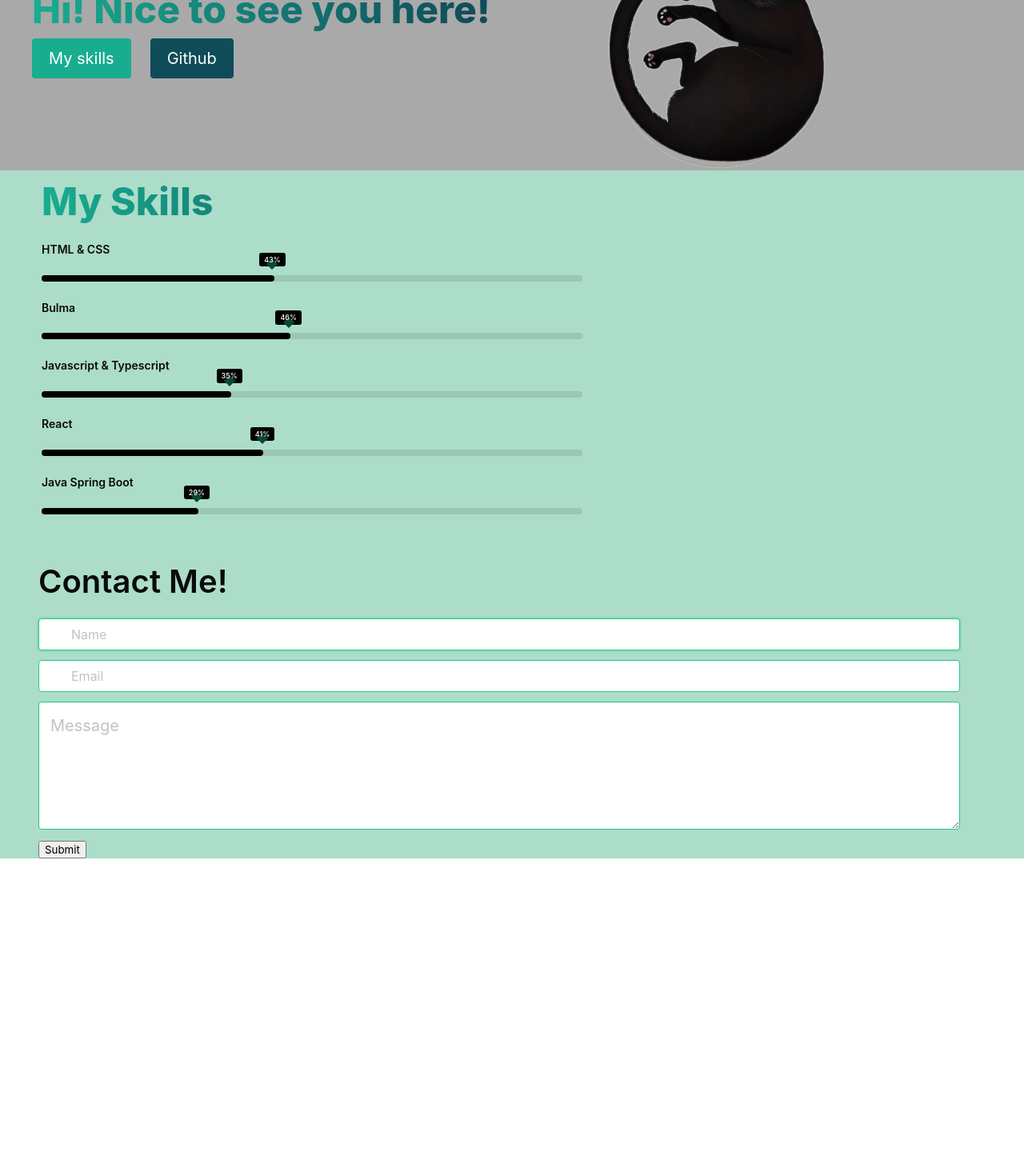
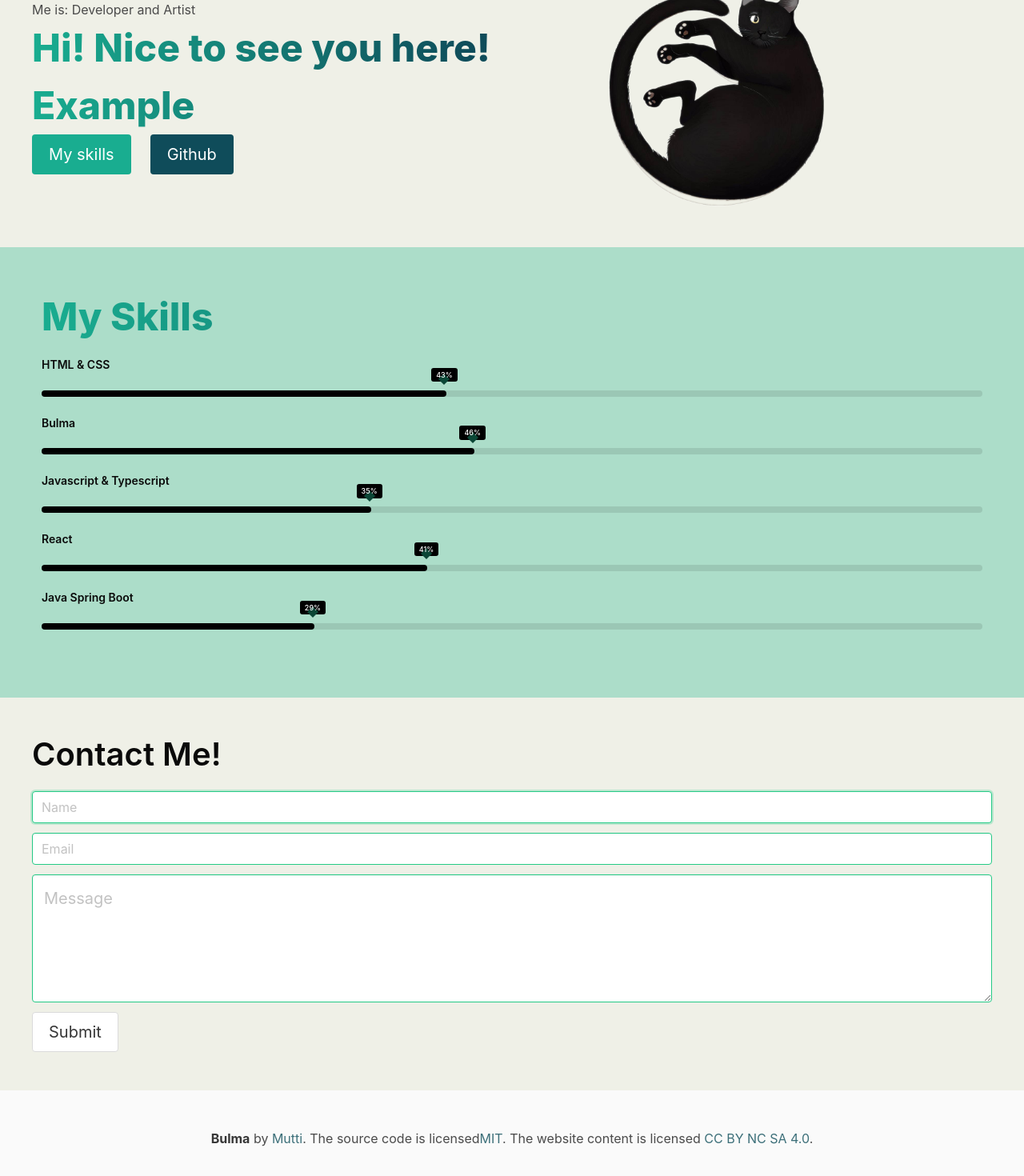
Before and after one commit to soelen/flat-cat-webseite, a React (Vite) app: page / in a window 1280 px wide. Shown: the part 136-1606 px from the top of the page at 80% size. Before the commit the page ends 1233 px from the top, so only its background shows below. Built offline with nearby package versions, Linux system fonts and the light colour scheme.

Commit message:
chanced colors and spaces

```diff
--- a/src/App.tsx
+++ b/src/App.tsx
@@ -37,6 +37,16 @@ function App() {
         <Route path="/contact" element={<Contact/>}/>
       </Routes>
 
+      <footer className="footer">
+  <div className="content has-text-centered">
+    <p>
+      <strong>Bulma</strong> by <a href="https:google.com">Mutti</a>. The source code is licensed
+      <a href="http://opensource.org/licenses/mit-license.php">MIT</a>. The website content
+      is licensed <a href="http://creativecommons.org/licenses/by-nc-sa/4.0/">CC BY NC SA 4.0</a>.
+    </p>
+  </div>
+</footer>
+
     </Router>
 
 
--- a/src/components/Contact/Contact.scss
+++ b/src/components/Contact/Contact.scss
@@ -1,3 +1,8 @@
-.Contact .Submit {
+@use '../../colors.scss';
+
+.Submit {
 //    background:colors.$flatcat-secondary-dark;
   }
+.contactMeContainer {
+    background:colors.$flatcat-milky-background;
+}
--- a/src/components/Contact/Contact.tsx
+++ b/src/components/Contact/Contact.tsx
@@ -3,6 +3,7 @@ import { FormEvent } from "react";
 import "./Contact.scss"
 
 function Contact() {
+
   const emailSubmit=(event:FormEvent)=> {
 //event:FormEvent Ich gebe Typescript ein Typen mit da dieser es nicht Autom.Weiß
     event.preventDefault ()
@@ -16,36 +17,31 @@ function Contact() {
   return (
 <div className= "Page-Contact">
 
-  <div className="container my-5 mt-5 mx-5 px-5">
     <h2 className="title is-2 is-capitalized has-text-black">Contact Me!</h2>
     {/* <form action="" method="get"> */}
     <form onSubmit={emailSubmit}>
         <div className="field">
             <label htmlFor="name" className="label is-size-4 has-text-weight-light"></label>
-            <div className="control has-icons-left">
+            <div className="control ">
                 <input type="text" name="name" id="name" className="input is-primary" placeholder="Name" autoFocus />
-                    {/* <span className="icon is-left">
-                        <i className="fa fa-user"></i>
-                    </span> */}
+
             </div>
         </div>
         <div className="field">
             <label htmlFor="email" className="label is-size-4 has-text-weight-light"></label>
-            <div className="control has-icons-left">
+            <div className="control">
                 <input type="email" name="email" id="email" className="input is-primary" placeholder="Email" />
-                    {/* <span className="icon is-left">
-                        <i className="fa fa-envelope"></i>
-                    </span> */}
+
             </div>
         </div>
         <div className="field ">
             <label htmlFor="message" className="label is-size-4 has-text-weight-light"></label>
             <textarea name="message" id="message" className="textarea is-medium is-primary" placeholder="Message"></textarea>
         </div>
-        <button type="submit" className="buttonis-size-5">Submit</button>
+        <button type="submit" className="button is-size-5">Submit</button>
     </form>
   </div>
-</div>
+
   );
 }
 export default Contact;
--- a/src/components/Navbar.tsx
+++ b/src/components/Navbar.tsx
@@ -9,6 +9,7 @@ function Navbar(_props: navbarProps) {
   // Return => Funk. Reaktiven HTML Code generieren der asynchron auf Events reagiert
   return (
     <nav className="navbar" role="navigation" aria-label="main navigation">
+      <div className="container">
       <div className="navbar-brand">
         <a className="navbar-item" href="/">
         <img src="/img/icon.png" title="title02"/>
@@ -27,7 +28,7 @@ function Navbar(_props: navbarProps) {
           <Link className="navbar-item" to="/resume">Resume</Link>
           <Link className="navbar-item" to="/artgallery">ArtGallery</Link>
           <Link className="navbar-item" to="/contact">Contact</Link>
-
+          </div>
         </div>
       </div>
     </nav>
--- a/src/pages/Home.scss
+++ b/src/pages/Home.scss
@@ -4,7 +4,7 @@
   background: colors.$flatcat-primary-light;
 }
 .Home .introduction {
-  background: darkgrey;
+  background: colors.$flatcat-milky-background;
 }
 //Überschrift
 .Home h1 {
@@ -28,3 +28,7 @@
   height: auto;
   margin-right: auto;
 }
+
+.contactForm {
+  background:colors.$flatcat-milky-background;
+}
--- a/src/pages/Home.tsx
+++ b/src/pages/Home.tsx
@@ -7,12 +7,13 @@ function Home() {
 
   return (
     <div className="Home">
-      <section className="introduction">
+      <section className="introduction py-6">
         <div className="container">
           <div className="columns my-0">
             <div className="column is-7 textColumn">
               <div className="mt-5">Me is: Developer and Artist</div>
               <h1>Hi! Nice to see you here!</h1>
+              <h1>Example</h1>
               <button className="button buttonMySkills is-medium is-primary mr-5">My skills</button>
               <button className="button buttonGithub is-medium is-link">Github</button>
             </div>
@@ -25,8 +26,10 @@ function Home() {
       </section>
 
       {/*___Skillbars___*/}
-<div className="container ">
-      <div className="column is-7 textColumn ">
+      <section>
+        <div className="container py-6">
+
+          <div className="column textColumn ">
             <h1 className="title has-text-black">My Skills</h1>
 
             <SkillBar title="HTML & CSS " value={43}></SkillBar>
@@ -37,9 +40,13 @@ function Home() {
 
           </div>
         </div>
+      </section>
+
       {/*___Contact_Fomular___*/}
-      <section className="contactFomular">
+      <section className="contactForm py-6">
+        <div className="container">
           <Contact></Contact>
+        </div>
       </section>
     </div>
   );
```
Lines whose indentation alone changed are shown as unchanged.
